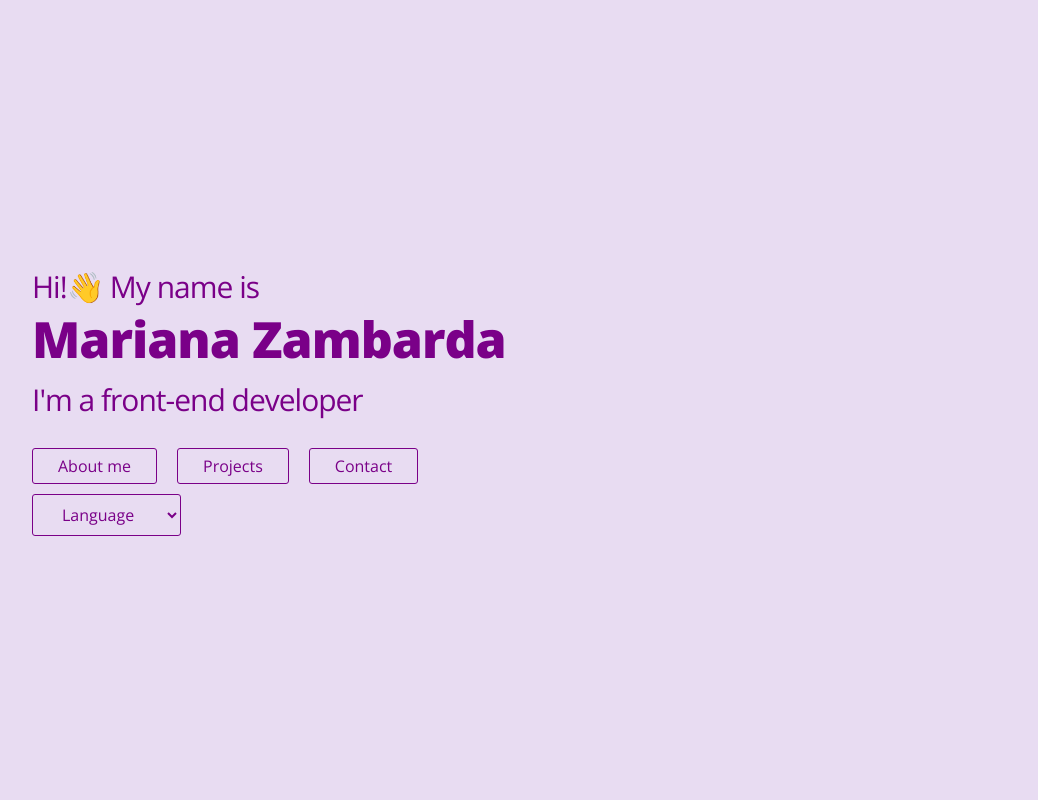
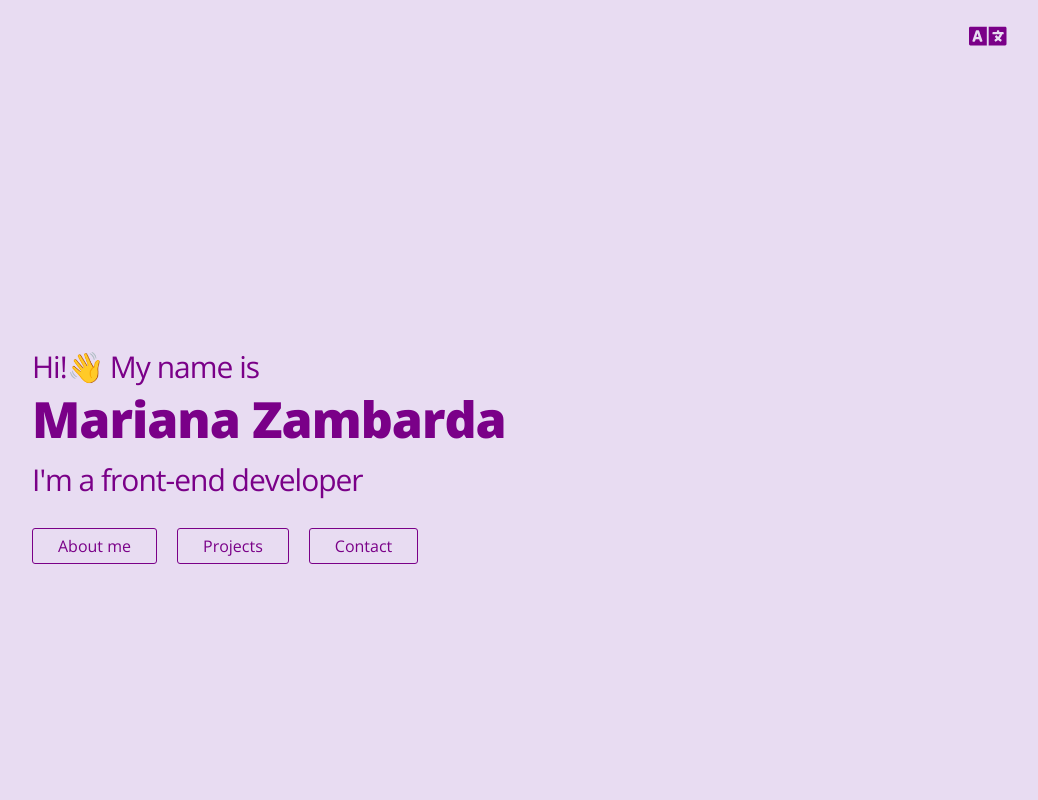
Before and after one commit to marizambarda/portfolio, a React (Create React App) app: page / in a window 1280 px wide. Shown: the top 800 px of the page, without its empty margins (148-1186 px from the left). Built offline with nearby package versions, Linux system fonts and the light colour scheme.

Commit message:
position translation button

```diff
--- a/src/components/Menu/Menu.jsx
+++ b/src/components/Menu/Menu.jsx
@@ -1,5 +1,5 @@
 import React, { useEffect, useState } from 'react'
-import { Container, Row, Col } from 'react-bootstrap'
+import { Container, Row } from 'react-bootstrap'
 import classNames from 'classnames'
 import { FontAwesomeIcon } from '@fortawesome/react-fontawesome'
 import { faEnvelopeOpenText } from '@fortawesome/free-solid-svg-icons'
@@ -13,19 +13,47 @@ import {
   GITHUB_URL
 } from '../../constants'
 import './Menu.scss'
+import Select from '../Select'
 
 function Menu () {
   return (
     <div>
+      <Header/>
       <MenuDesktop />
       <MobileMenu />
     </div>
   )
 }
+function Header () {
+  const { t, i18n } = useTranslation('common')
 
+  return (
+
+      <Container >
+    <div className='desktop-header'>
+          <Select
+            onChange={i18n.changeLanguage}
+            label={t('languages.language')}
+            options={[
+              {
+                value: 'en',
+                label: 'English'
+              },
+              {
+                value: 'pt-BR',
+                label: 'Português'
+              }
+            ]}
+          />
+    </div>
+      </Container>
+
+
+  )
+}
 function MenuDesktop () {
   const hidden = useHiddenScroll()
-  const { t } = useTranslation('common')
+  const { t, i18n } = useTranslation('common')
 
   return (
     <div className={classNames('menu-desktop', { hidden: hidden })}>
@@ -54,15 +82,29 @@ function MenuDesktop () {
             </ul>
           </div>
           <div className='social-media'>
-            <a href={EMAIL_URL} target='_blank'>
+            <a href={EMAIL_URL} target='_blank' rel='noreferrer'>
               <FontAwesomeIcon icon={faEnvelopeOpenText} className='icon' />
             </a>
-            <a href={LINKEDIN_URL} target='_blank'>
+            <a href={LINKEDIN_URL} target='_blank' rel='noreferrer'>
               <FontAwesomeIcon icon={faLinkedinIn} className='icon' />
             </a>
-            <a href={GITHUB_URL} target='_blank'>
+            <a href={GITHUB_URL} target='_blank' rel='noreferrer'>
               <FontAwesomeIcon icon={faGithub} className='icon' />
             </a>
+            <Select
+              onChange={i18n.changeLanguage}
+              label={t('languages.language')}
+              options={[
+                {
+                  value: 'en',
+                  label: 'English'
+                },
+                {
+                  value: 'pt-BR',
+                  label: 'Português'
+                }
+              ]}
+            />
           </div>
         </div>
       </Container>
@@ -130,13 +172,13 @@ function MobileMenu () {
             </li>
           </ul>
           <div className='social-media'>
-            <a href={EMAIL_URL} target='_blank'>
+            <a href={EMAIL_URL} target='_blank' rel='noreferrer'>
               <FontAwesomeIcon icon={faEnvelopeOpenText} className='icon' />
             </a>
-            <a href={LINKEDIN_URL} target='_blank'>
+            <a href={LINKEDIN_URL} target='_blank' rel='noreferrer'>
               <FontAwesomeIcon icon={faLinkedinIn} className='icon' />
             </a>
-            <a href={GITHUB_URL} target='_blank'>
+            <a href={GITHUB_URL} target='_blank' rel='noreferrer'>
               <FontAwesomeIcon icon={faGithub} className='icon' />
             </a>
           </div>
--- a/src/components/Menu/Menu.scss
+++ b/src/components/Menu/Menu.scss
@@ -1,10 +1,24 @@
+.desktop-header {
+	margin-top: 20px;
+	text-align: right;
+	margin-right: 60px;
+
+	@media (min-width: 768px) {
+		margin-right: 20px;
+	}
+
+	@media (min-width: 992px) {
+		margin-right: 40px;
+	}
+
+}
 .menu-desktop {
 	position: fixed;
 	top: 0;
 	left: 0;
 	width: 100%;
 	background: linear-gradient(0deg, rgba(232, 220, 242, 0) 0%, rgba(244, 206, 248, 1) 70%);
-	z-index: 1;
+	z-index: 7;
 	transition: transform 0.15s linear, opacity 0.15s linear;
 	display: none;
 	@media (min-width: 992px) {
@@ -54,6 +68,7 @@
 	}
 
 	.social-media {
+		display: flex;
 		.icon {
 			font-size: 30px;
 			margin-right: 20px;
--- a/src/components/Select/Select.jsx
+++ b/src/components/Select/Select.jsx
@@ -1,15 +1,26 @@
 import React from 'react'
+import { Dropdown } from 'react-bootstrap'
+import { FontAwesomeIcon } from '@fortawesome/react-fontawesome'
+import { faLanguage } from '@fortawesome/free-solid-svg-icons'
+import './Select.scss'
+
 
 const Select = ({ label, options, onChange }) => {
+
   return (
-    <select className='select' onChange={e => onChange(e?.target?.value)}>
-      <option value=''>{label}</option>
-      {options.map(option => (
-        <option key={option.value} value={option.value}>
-          {option.label}
-        </option>
-      ))}
-    </select>
+    <Dropdown className='dropdown' onSelect={value => onChange(value)}>
+      <Dropdown.Toggle variant='transparent' id='dropdown-basic'>
+        <FontAwesomeIcon icon={faLanguage} className='icon' />
+      </Dropdown.Toggle>
+
+      <Dropdown.Menu>
+        {options.map(option => (
+          <Dropdown.Item key={option.value} eventKey={option.value}>
+            {option.label}
+          </Dropdown.Item>
+        ))}
+      </Dropdown.Menu>
+    </Dropdown>
   )
 }
 
--- /dev/null
+++ b/src/components/Select/Select.scss
@@ -0,0 +1,31 @@
+.dropdown {
+  z-index: 5;
+
+  @media (min-width: 992px) {
+    z-index: 8;
+  }
+  .dropdown-toggle::after{
+    display: none;
+  }
+  .btn{
+    padding: 0;
+    &:focus{
+      box-shadow: none;
+    };
+    svg{
+      margin: 0;
+    }
+  }
+
+
+  .dropdown-item:hover {
+    background-color: #e8dcf2;
+  }
+  .icon {
+    font-size: 30px !important;
+    padding: 0;
+    margin: 0;
+    color: #7a0088;
+  }
+
+}
--- a/src/index.js
+++ b/src/index.js
@@ -9,7 +9,11 @@ import i18next from 'i18next'
 import common_ptBr from '../src/translations/pt-BR/common.json'
 import common_en from '../src/translations/en/common.json'
 
-const userLang = navigator.language || navigator.userLanguage || 'en'
+const userLang =
+  localStorage.getItem('language') ||
+  navigator.language ||
+  navigator.userLanguage ||
+  'en'
 
 i18next.init({
   interpolation: { escapeValue: false },
@@ -22,6 +26,10 @@ i18next.init({
       common: common_ptBr
     }
   }
+})
+
+i18next.on('languageChanged', language => {
+  localStorage.setItem('language', language)
 })
 
 ReactDOM.render(
--- a/src/pages/HomePage/HomePage.jsx
+++ b/src/pages/HomePage/HomePage.jsx
@@ -1,5 +1,5 @@
 import React from 'react'
-import { Button, Container, Form, Row, Col } from 'react-bootstrap'
+import { Button, Container, Row, Col } from 'react-bootstrap'
 import AnchorLink from 'react-anchor-link-smooth-scroll'
 import { MENU_OFFSET } from '../../constants'
 import './HomePage.scss'
@@ -54,23 +54,6 @@ function HomePage () {
                     {t('home.contact')}
                   </Button>
                 </li>
-
-                <li>
-                  <Select
-                    onChange={i18n.changeLanguage}
-                    label={t('languages.language')}
-                    options={[
-                      {
-                        value: 'en',
-                        label: 'English'
-                      },
-                      {
-                        value: 'pt-BR',
-                        label: 'Português'
-                      }
-                    ]}
-                  />
-                </li>
               </ul>
             </div>
           </Col>
--- a/src/translations/en/common.json
+++ b/src/translations/en/common.json
@@ -8,7 +8,7 @@
     "contact": "Contact"
   },
   "about": {
-    "aboutMe": "I'm 24 years old, I'm a junior front-end developer, currently working at [Citifyd]. Course Analysis and Systems Development at Estácio de Sá university and I have intermediate English. I am a person willing to learn new technologies and always try to improve my knowledge. Today at [Citifyd] I work with the development of new features in the system using React.",
+    "aboutMe": "I'm 24 years old, I'm a front-end developer, currently working at [Citifyd]. Course Analysis and Systems Development at Estácio de Sá university and I have intermediate English. I am a person willing to learn new technologies and always try to improve my knowledge. Today at [Citifyd] I work with the development of new features in the system using React.",
     "citifydProjects": "One of the main projects I've been working on is the refactor of Citifyd's Dashboard from AngularJS to React. In these projects we refactored the entire system, implemented the Storybook with the creation of reusable components, in addition to the creation of unit tests. I also worked on the development of the institutional website at the company, using nextJS, css modules, typescript and storybook.",
     "contact": "If you are interested in getting to know my works or exchange any ideas, do not hesitate to [contact me] or learn more about [my projects]!",
     "technologies": "Technologies",
```
